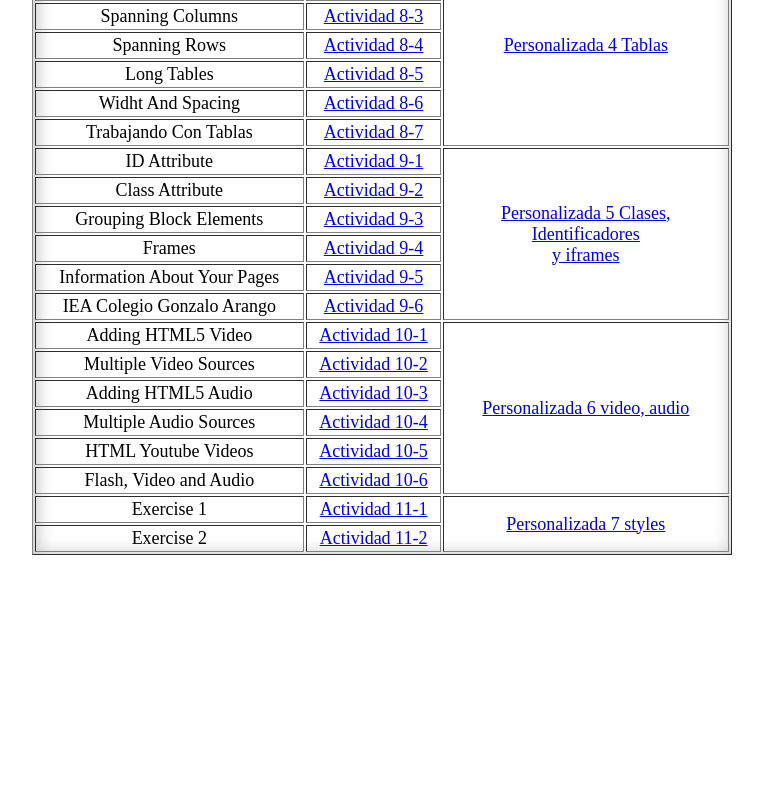
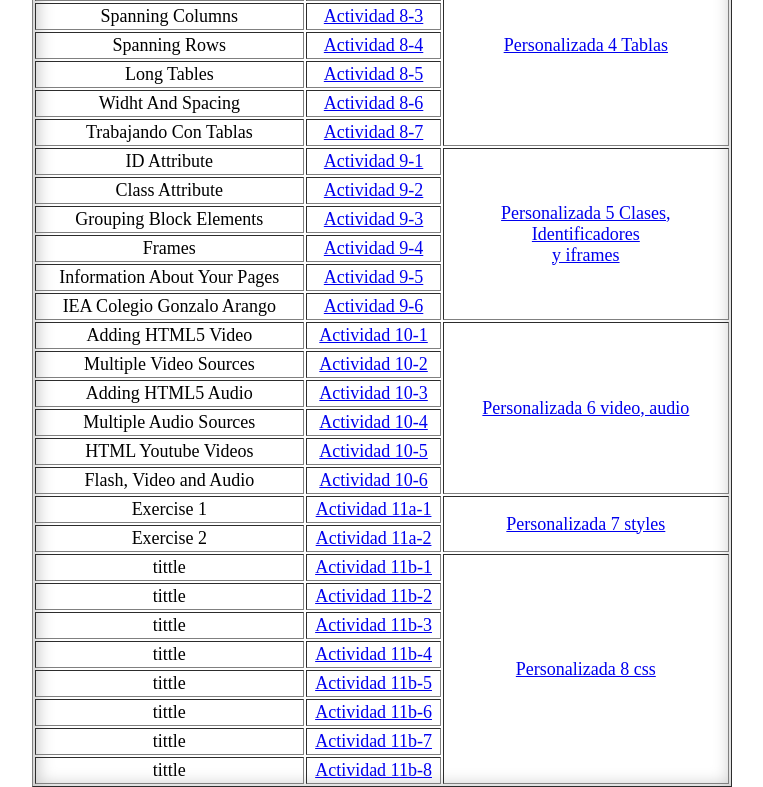
Before and after one commit to DylanSuarez/2202788.github.io, a plain HTML site: page index.html in a window 1280 px wide. Shown: the part 949-1736 px from the top of the page, without its empty margins (447-1210 px from the left). Before the commit the page ends 1504 px from the top, so only its background shows below. Drawn offline with Linux system fonts and the light colour scheme.

Commit message:
falta los tilos de la tabla 11b

```diff
--- a/index.html
+++ b/index.html
@@ -230,14 +230,48 @@
 
       <tr>
         <td>Exercise 1</td>
-        <td><a href="./actividades/actividad_11_1.html" target="_blank">Actividad 11-1</a></td>
+        <td><a href="./actividades/actividad_11a_1.html" target="_blank">Actividad 11a-1</a></td>
         <td rowspan="2"><a href="./actividades/actividad_p7.html" target="_blank">Personalizada 7 styles</a></td>
       </tr>
       <tr>
         <td>Exercise 2</td>
-        <td><a href="./actividades/actividad_11_2.html" target="_blank">Actividad 11-2</a></td>
+        <td><a href="./actividades/actividad_11a_2.html" target="_blank">Actividad 11a-2</a></td>
       </tr>
     </tbody>
+
+    <tr>
+      <td>tittle</td>
+      <td><a href="#">Actividad 11b-1</a></td>
+      <td rowspan="8"><a href="#">Personalizada 8 css</a></td>
+    </tr>
+    <tr>
+      <td>tittle</td>
+      <td><a href="#">Actividad 11b-2</a></td>
+    </tr>
+    <tr>
+      <td>tittle</td>
+      <td><a href="#">Actividad 11b-3</a></td>
+    </tr>
+    <tr>
+      <td>tittle</td>
+      <td><a href="#">Actividad 11b-4</a></td>
+    </tr>
+    <tr>
+      <td>tittle</td>
+      <td><a href="#">Actividad 11b-5</a></td>
+    </tr>
+    <tr>
+      <td>tittle</td>
+      <td><a href="#">Actividad 11b-6</a></td>
+    </tr>
+    <tr>
+      <td>tittle</td>
+      <td><a href="#">Actividad 11b-7</a></td>
+    </tr>
+    <tr>
+      <td>tittle</td>
+      <td><a href="#">Actividad 11b-8</a></td>
+    </tr>
   </table>
 
 
```
Also changed, not shown: actividades/actividad_11a_1.html (renamed from actividades/actividad_11_1.html, +1 -1 lines), actividades/actividad_11a_2.html (renamed from actividades/actividad_11_2.html, +1 -1 lines), actividades/actividad_11a.html (renamed from actividades/actividad_11.html).
